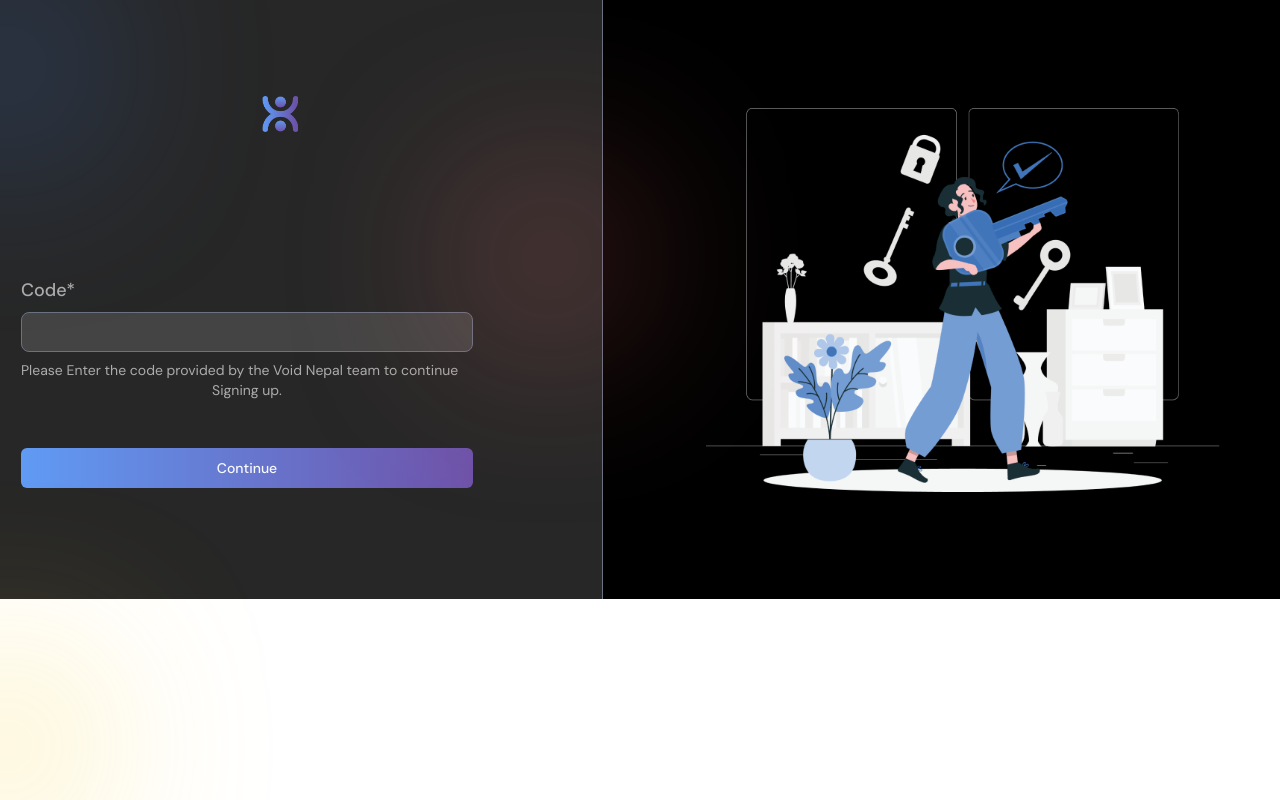
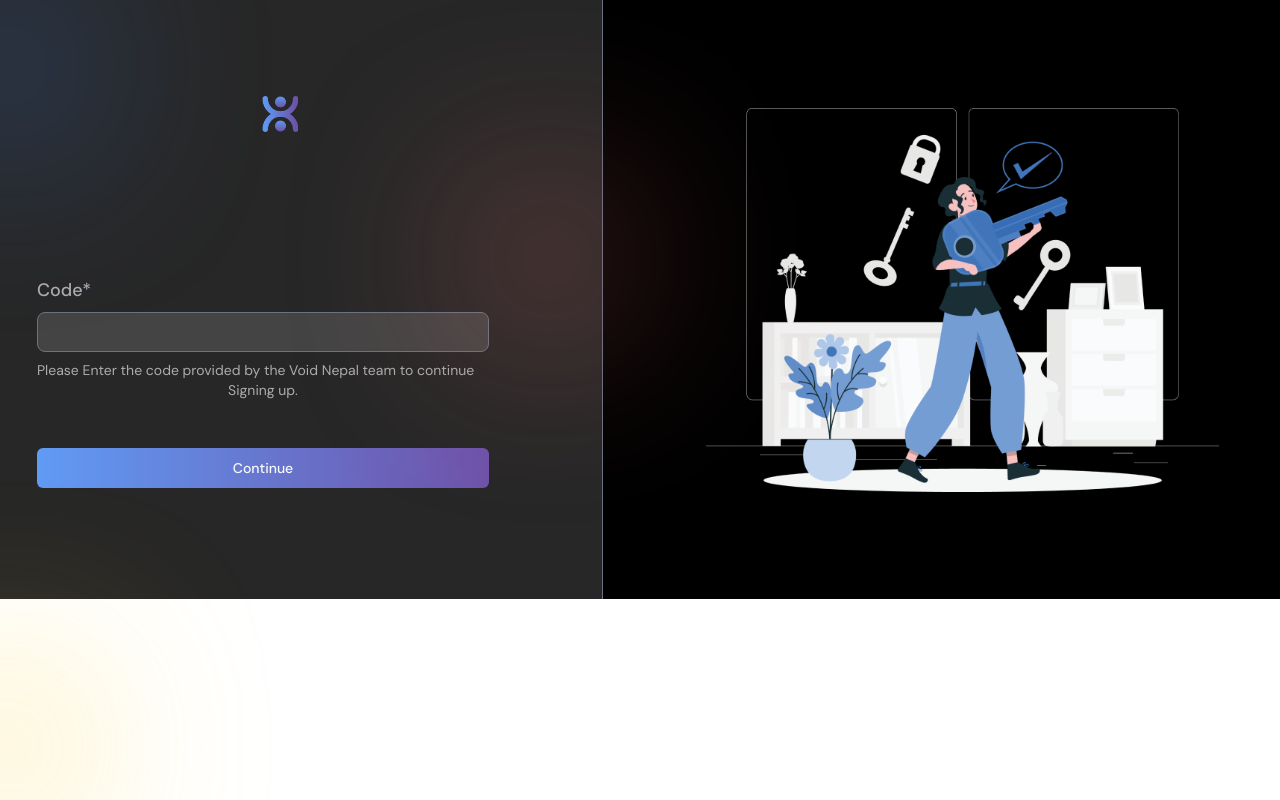
Before and after one commit to chetanachaudhary/Codynn-Internship-Task, a React (Vite) app: page / in a window 1280 px wide. Shown: the top 800 px of the page. Built offline with nearby package versions, Linux system fonts and the light colour scheme.

Commit message:
minor changes

```diff
--- a/src/components/Sign in/Signin.tsx
+++ b/src/components/Sign in/Signin.tsx
@@ -47,7 +47,7 @@ const Signin: React.FC = () => {
             <img src={Logo} className=" mt-[96px] w-9 h-9" alt="" />
           </div>
 
-          <div className="w-[452px] h-72  ml-16 mt-36 font-sans">
+          <div className="w-[452px] h-72  ml-20 mt-36 font-sans">
             <Form {...form}>
               <form onSubmit={form.handleSubmit(onSubmit)}>
                 <FormField
```
